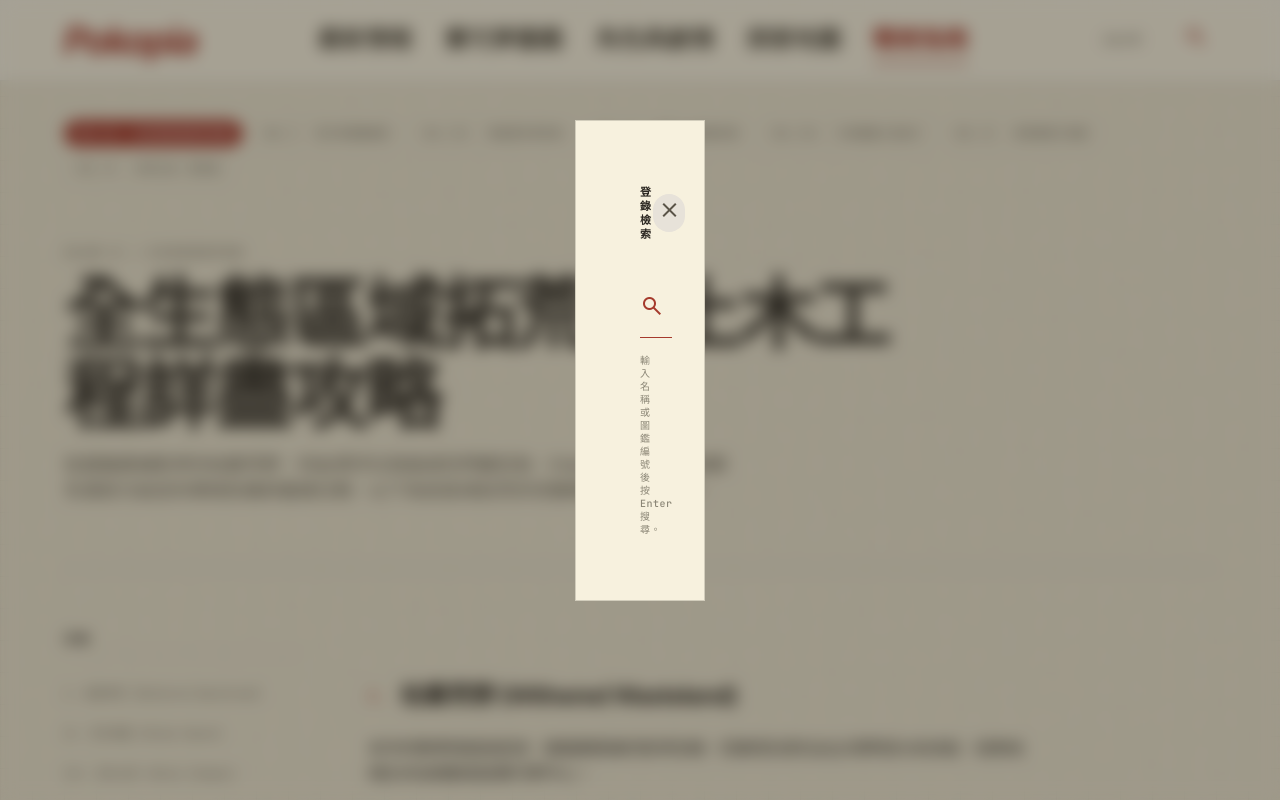
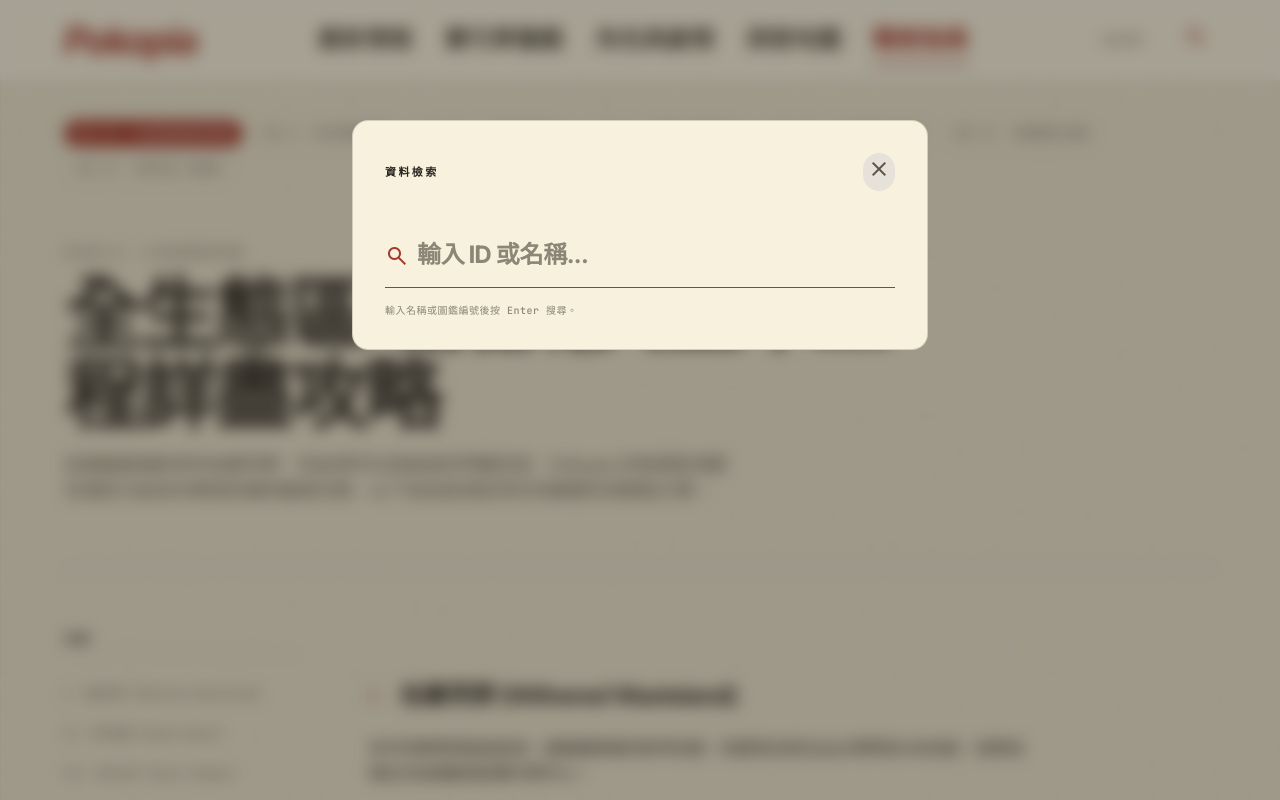
Before and after one commit to tommy771004/pokemon, a React (Vite) app: page /guide in a window 1280 px wide. Both pictures are taken after a click on the button "search". Shown: the top 800 px of the page. Built offline with nearby package versions, Linux system fonts and the light colour scheme; a web font is replaced by a local one.

Commit message:
20260602-5

```diff
--- a/public/data/guide.json
+++ b/public/data/guide.json
@@ -37,7 +37,7 @@
               "nodeTitleEn": "Rescue Squirtle",
               "nodeTitleZh": "尋找並救援傑尼龜",
               "descEn": "Find the dehydrated Squirtle. Guide it to hydration to copy its 'Water Gun' skill.",
-              "descZh": "在乾涸的沙漠中找到脫水、奄奄一息的傑尼龜，給予水分救援後，百變怪即可學會並運用「水槍」複製专長。",
+              "descZh": "在乾涸的沙漠中找到脫水、奄奄一息的傑尼龜，給予水分救援後，百變怪即可學會並運用「水槍」複製專長。",
               "icon": "water_drop",
               "badgeZh": "必備專長"
             },
--- a/public/data/map.json
+++ b/public/data/map.json
@@ -313,7 +313,7 @@
       "nameEn": "Rocky Ridges",
       "nameZh": "岩石山脊",
       "summaryEn": "A volcanic ruin network where smelting, cooking, and upgraded Rock Smash finally turn the resource game into heavy industry.",
-      "summaryZh": "被火山灰掩埋的遺跡網絡，在這裡冶煉、料理與強化碎岩正式把資源玩法推進成重工業。",
+      "summaryZh": "被火山灰掩埋的遺跡網路，在這裡冶煉、料理與強化碎岩正式把資源玩法推進成重工業。",
       "descriptionEn": "Rocky Ridges is the pivot from light restoration into forceful excavation. Rescue Chef Dente by baking wheat bread and using the strength boost to cut his chains. Then attract Magmar, smelt copper ore into ingots, forge a Frying Pan, and cook the Burger Patty that upgrades Ditto's Rock Smash. Only after that can you reliably shatter huge metal blocks, mine gold, crystal shards, and lava rocks, and prepare for the massive construction demands ahead.",
       "descriptionZh": "岩石山脊是《Pokopia》從輕量修復正式轉進重型開採的分水嶺。你得先烤出小麥麵包，吃下去取得力量，再救出被鐵鍊綁住的主廚 Dente。之後吸引鴨嘴火獸，將銅礦熔成銅錠、打造平底鍋，烹調出能強化百變怪碎岩能力的漢堡排。只有完成這一段，才真正能穩定破壞巨型金屬塊，開採金礦、水晶碎片與熔岩岩石，替更龐大的工程做準備。",
       "objectivesEn": [
--- /dev/null
+++ b/scripts/scan-simplified.mjs
@@ -0,0 +1,27 @@
+// Throwaway scan: flag files containing common Simplified-only Han characters.
+import fs from "node:fs";
+import path from "node:path";
+
+const SIMP = Array.from(
+  "们这来个东西时间问题应该开关闭见话语说读写动车长发现实让点击爱国养护传统计划过运营业务归属准备视频软件信息屏幕默认网络优显专丰为乐书买卖产价众优伙会传伤体余佣"
+);
+
+const files = [];
+function walk(d) {
+  for (const f of fs.readdirSync(d)) {
+    const fp = path.join(d, f);
+    const s = fs.statSync(fp);
+    if (s.isDirectory()) walk(fp);
+    else if (/\.(json|tsx|ts)$/.test(f)) files.push(fp);
+  }
+}
+walk("public/data");
+walk("src");
+
+const hits = {};
+for (const fp of files) {
+  const t = fs.readFileSync(fp, "utf8");
+  for (const c of SIMP) if (t.includes(c)) (hits[fp] ||= new Set()).add(c);
+}
+for (const k of Object.keys(hits)) console.log(k, "->", [...hits[k]].join(" "));
+console.log("files flagged:", Object.keys(hits).length);
--- a/src/components/GuideDiagram.tsx
+++ b/src/components/GuideDiagram.tsx
@@ -139,7 +139,7 @@ function PlateFigure({ title, en, index }: { title: string; en: boolean; index:
         <div className="w-16 h-16 rounded-full border-2 border-primary/50 text-primary flex items-center justify-center bg-paper-warm">
           <span className="material-symbols-outlined text-[32px]">draft</span>
         </div>
-        <span className="font-headline-sm text-[15px] text-ink-soft max-w-xs">{title}</span>
+        <span className="font-headline-sm text-[15px] text-ink-soft max-w-[16rem]">{title}</span>
         <span className="font-mono-metadata text-mono-metadata text-ink-faint uppercase tracking-widest">
           Pokopia Chronicles · Original Figure
         </span>
--- a/src/components/Layout.tsx
+++ b/src/components/Layout.tsx
@@ -2,6 +2,7 @@ import React, { useState } from "react";
 import { Link, useLocation, useNavigate } from "react-router-dom";
 import { useTranslation } from "react-i18next";
 import { motion, AnimatePresence } from "motion/react";
+import { addSearchHistory, clearSearchHistory, getSearchHistory } from "../lib/searchHistory";
 
 export default function Layout({ children }: { children: React.ReactNode }) {
   const { t, i18n } = useTranslation();
@@ -10,6 +11,7 @@ export default function Layout({ children }: { children: React.ReactNode }) {
   const [isMobileMenuOpen, setIsMobileMenuOpen] = useState(false);
   const [isSearchOpen, setIsSearchOpen] = useState(false);
   const [searchValue, setSearchValue] = useState("");
+  const [searchHistory, setSearchHistory] = useState<string[]>([]);
 
   const toggleLanguage = () => {
     i18n.changeLanguage(i18n.language === "en" ? "zh" : "en");
@@ -17,15 +19,21 @@ export default function Layout({ children }: { children: React.ReactNode }) {
 
   const openSearch = () => {
     setIsMobileMenuOpen(false);
+    setSearchHistory(getSearchHistory());
     setIsSearchOpen(true);
+  };
+
+  const runSearch = (raw: string) => {
+    const q = raw.trim();
+    if (q) setSearchHistory(addSearchHistory(q));
+    navigate(q ? `/pokedex?q=${encodeURIComponent(q)}` : "/pokedex");
+    setIsSearchOpen(false);
+    setSearchValue("");
   };
 
   const submitSearch = (e: React.FormEvent) => {
     e.preventDefault();
-    const q = searchValue.trim();
-    navigate(q ? `/pokedex?q=${encodeURIComponent(q)}` : "/pokedex");
-    setIsSearchOpen(false);
-    setSearchValue("");
+    runSearch(searchValue);
   };
 
   const isCurrent = (path: string) => {
@@ -120,7 +128,7 @@ export default function Layout({ children }: { children: React.ReactNode }) {
               animate={{ scale: 1, opacity: 1, y: 0 }}
               exit={{ scale: 0.95, opacity: 0, y: -20 }}
               transition={{ type: "spring", damping: 25, stiffness: 300 }}
-              className="bg-bone border border-line rounded-DEFAULT ambient-shadow w-full max-w-xl p-lg relative paper-texture"
+              className="bg-bone border border-line rounded-2xl ambient-shadow w-full max-w-[36rem] p-6 md:p-8 relative paper-texture"
               onClick={(e) => e.stopPropagation()}
             >
               <div className="flex justify-between items-center mb-md">
@@ -151,6 +159,36 @@ export default function Layout({ children }: { children: React.ReactNode }) {
               <p className="font-mono-metadata text-mono-metadata text-ink-faint mt-sm">
                 {t("pokedex.searchHint")}
               </p>
+
+              {searchHistory.length > 0 && (
+                <div className="mt-md border-t border-line-soft pt-sm">
+                  <div className="flex items-center justify-between mb-2">
+                    <span className="font-label-caps text-label-caps text-ink-mute uppercase tracking-widest">
+                      {t("pokedex.recentSearches")}
+                    </span>
+                    <button
+                      type="button"
+                      onClick={() => setSearchHistory(clearSearchHistory())}
+                      className="font-mono-metadata text-mono-metadata text-ink-faint hover:text-primary transition-colors"
+                    >
+                      {t("pokedex.clear")}
+                    </button>
+                  </div>
+                  <div className="flex flex-wrap gap-2">
+                    {searchHistory.map((q) => (
+                      <button
+                        key={q}
+                        type="button"
+                        onClick={() => runSearch(q)}
+                        className="font-mono-metadata text-mono-metadata text-ink-soft bg-paper-warm border border-line-soft rounded-full px-3 py-1 hover:text-primary hover:border-primary transition-colors flex items-center gap-1 max-w-full"
+                      >
+                        <span className="material-symbols-outlined text-[14px] shrink-0">history</span>
+                        <span className="truncate">{q}</span>
+                      </button>
+                    ))}
+                  </div>
+                </div>
+              )}
             </motion.div>
           </motion.div>
         )}
--- /dev/null
+++ b/src/lib/searchHistory.ts
@@ -0,0 +1,49 @@
+/**
+ * Search history persisted in a first-party cookie.
+ *
+ * Stores the most recent search queries (most-recent-first, de-duplicated) so
+ * the global search overlay can offer quick "recent searches" chips. Kept small
+ * and client-only — no PII beyond what the user typed into the search box.
+ */
+const COOKIE = "pk_search_history";
+const MAX_ITEMS = 8;
+const MAX_AGE_DAYS = 180;
+
+function readCookie(name: string): string | null {
+  if (typeof document === "undefined") return null;
+  const prefix = `${name}=`;
+  const hit = document.cookie.split("; ").find((c) => c.startsWith(prefix));
+  return hit ? decodeURIComponent(hit.slice(prefix.length)) : null;
+}
+
+function writeCookie(name: string, value: string, maxAgeDays: number) {
+  if (typeof document === "undefined") return;
+  const maxAge = maxAgeDays * 24 * 60 * 60;
+  document.cookie = `${name}=${encodeURIComponent(value)}; path=/; max-age=${maxAge}; SameSite=Lax`;
+}
+
+export function getSearchHistory(): string[] {
+  const raw = readCookie(COOKIE);
+  if (!raw) return [];
+  try {
+    const parsed = JSON.parse(raw);
+    return Array.isArray(parsed) ? parsed.filter((q): q is string => typeof q === "string") : [];
+  } catch {
+    return [];
+  }
+}
+
+/** Add a query to the front, de-duplicate (case-insensitive), cap the list. Returns the new list. */
+export function addSearchHistory(query: string): string[] {
+  const q = query.trim();
+  if (!q) return getSearchHistory();
+  const lower = q.toLowerCase();
+  const next = [q, ...getSearchHistory().filter((item) => item.toLowerCase() !== lower)].slice(0, MAX_ITEMS);
+  writeCookie(COOKIE, JSON.stringify(next), MAX_AGE_DAYS);
+  return next;
+}
+
+export function clearSearchHistory(): string[] {
+  writeCookie(COOKIE, JSON.stringify([]), MAX_AGE_DAYS);
+  return [];
+}
--- a/src/locales/en/translation.json
+++ b/src/locales/en/translation.json
@@ -35,6 +35,8 @@
     "allTypes": "All Types",
     "speciesLogged": "{{count}} Species Logged",
     "noResults": "No entries match your filters.",
+    "recentSearches": "Recent Searches",
+    "clear": "Clear",
     "specialty": "Specialty",
     "skills": "Skills",
     "role": "Role",
--- a/src/locales/zh/translation.json
+++ b/src/locales/zh/translation.json
@@ -28,13 +28,15 @@
     "title": "檔案紀錄",
     "subtitle": "收錄大區域生態系統內所記錄的物種與劇情角色之精選目錄。",
     "typeClassification": "屬性分類",
-    "searchRegistry": "登錄檢索",
+    "searchRegistry": "資料檢索",
     "searchPlaceholder": "輸入 ID 或名稱...",
     "searchHint": "輸入名稱或圖鑑編號後按 Enter 搜尋。",
     "loadMore": "載入更多資料",
     "allTypes": "所有屬性",
     "speciesLogged": "已收錄 {{count}} 種",
     "noResults": "沒有符合篩選條件的資料。",
+    "recentSearches": "最近搜尋",
+    "clear": "清除",
     "specialty": "專長",
     "skills": "技能",
     "role": "定位",
```
Also changed, not shown: public/data/pokedex.json.
